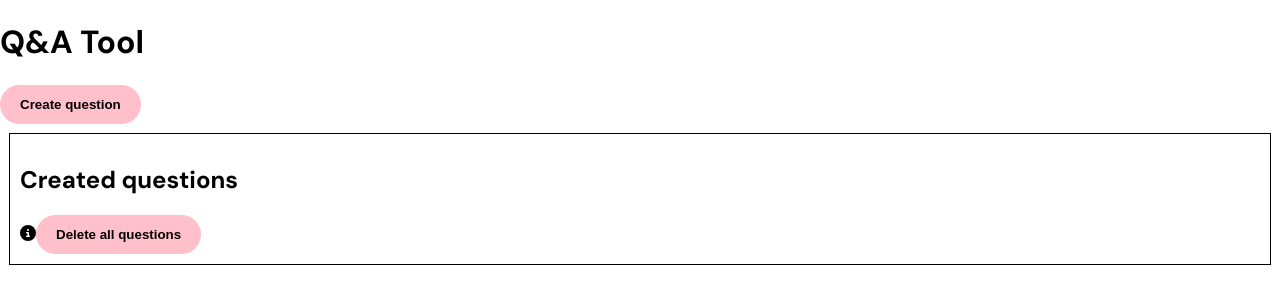
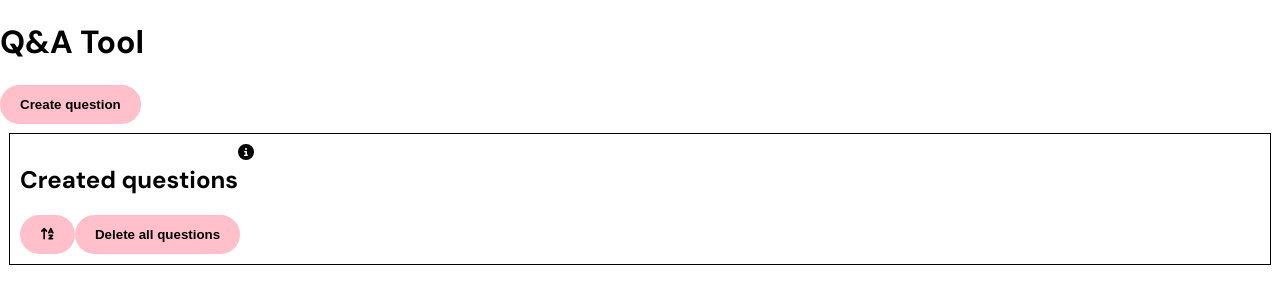
Before and after one commit to luciana-mendonca/questions-and-answers-tool, a React (Create React App) app: page / in a window 1280 px wide. Shown: the top 304 px of the page. Built offline with nearby package versions, Linux system fonts and the light colour scheme.

Commit message:
feat(question-list): implement sorting

```diff
--- a/src/components/QuestionList/QuestionList.tsx
+++ b/src/components/QuestionList/QuestionList.tsx
@@ -1,17 +1,22 @@
-import { faCircleInfo } from "@fortawesome/free-solid-svg-icons";
-import { FontAwesomeIcon } from "@fortawesome/react-fontawesome";
-import React from "react";
-import { useSelector, shallowEqual, useDispatch } from "react-redux";
+import React, { useState } from "react";
+import { shallowEqual, useDispatch, useSelector } from "react-redux";
 import {
   clearList,
   selectQuestionsAndAnswers,
 } from "../../slices/questionAndAnswerSlice";
 import { QuestionAndAnswer } from "../../types";
 import { Button } from "../Button";
+import { QuestionListItem } from "../QuestionListItem";
+import { FontAwesomeIcon } from "@fortawesome/react-fontawesome";
+import {
+  faArrowDownZA,
+  faArrowUpAZ,
+  faCircleInfo,
+} from "@fortawesome/free-solid-svg-icons";
 import { Heading } from "../Heading";
-import { QuestionListItem } from "../QuestionListItem";
 
 const QuestionsList: React.FC<QuestionsListProps> = () => {
+  const [sortQuestions, setSortQuestions] = useState<boolean>(false);
   const dispatch = useDispatch();
 
   // Get questions from the store
@@ -19,6 +24,13 @@ const QuestionsList: React.FC<QuestionsListProps> = () => {
     selectQuestionsAndAnswers,
     shallowEqual
   );
+
+  // Sort questions in alphabetical order
+  const sortedList = [...questionAndAnswerList].sort((a, b) =>
+    a.question.toLowerCase() > b.question.toLowerCase() ? 1 : -1
+  );
+
+  const list = !sortQuestions ? questionAndAnswerList : sortedList;
 
   // Delete all questions from local storage and remove from the view
   const deleteAllQuestionsAndAnswers = (): void => {
@@ -29,12 +41,25 @@ const QuestionsList: React.FC<QuestionsListProps> = () => {
     <div
       style={{ outline: "1px solid black", margin: "10px", padding: "10px" }}
     >
-      <Heading headingLevel='h2'>Created questions</Heading>
-      <FontAwesomeIcon icon={faCircleInfo} />
+      <div style={{ display: "flex" }}>
+        <Heading headingLevel='h2'>Created questions</Heading>
+        <FontAwesomeIcon icon={faCircleInfo} />
+      </div>
+      <Button
+        aria-label='Sort button alphabetically'
+        type='button'
+        onClick={(): void => setSortQuestions(!sortQuestions)}
+      >
+        {sortQuestions ? (
+          <FontAwesomeIcon icon={faArrowDownZA} />
+        ) : (
+          <FontAwesomeIcon icon={faArrowUpAZ} />
+        )}
+      </Button>
       <Button type='button' onClick={deleteAllQuestionsAndAnswers}>
         Delete all questions
       </Button>
-      {questionAndAnswerList?.map((item: QuestionAndAnswer) => {
+      {list?.map((item: QuestionAndAnswer) => {
         return (
           <QuestionListItem
             key={item.id}
```
Also changed, not shown: 1 other file (tests, documents, lock files or other folders).
